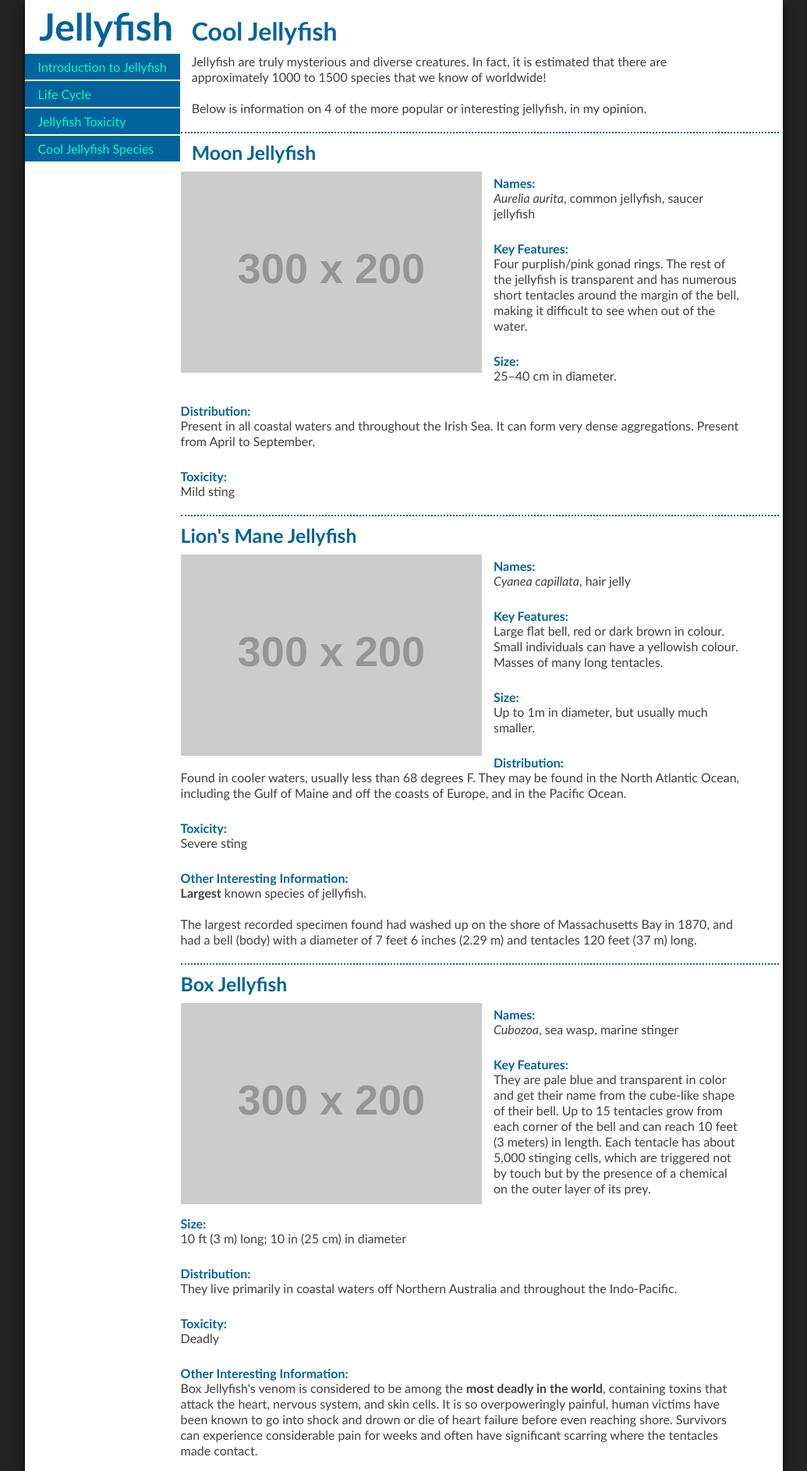
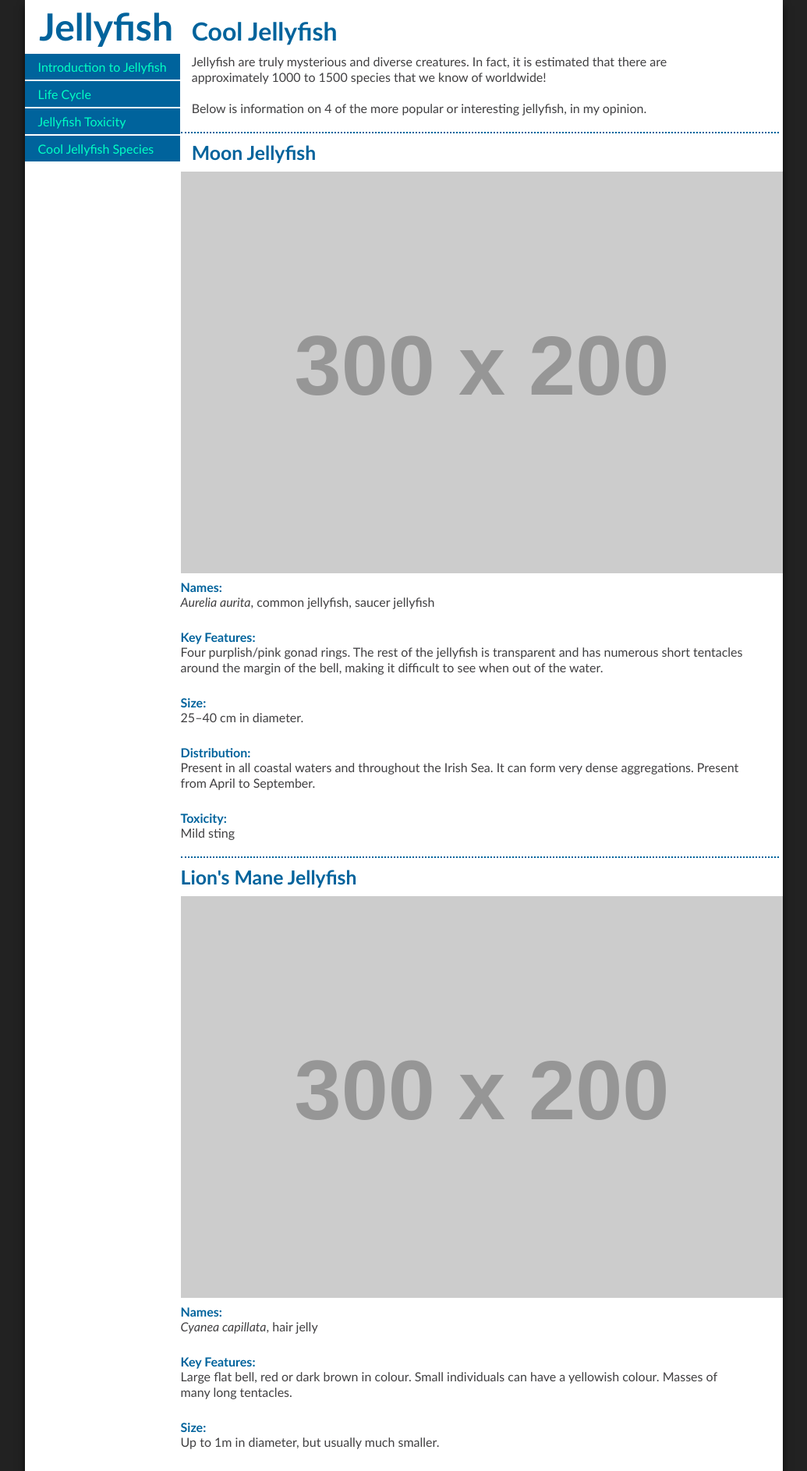
Before and after one commit to lim00074/large-data-website, a Jekyll site: the page built from species.html, in a window 1280 px wide. Shown: the top 1886 px of the page at 78% size, without its empty margins (122-1157 px from the left). Built offline with Jekyll 4.4.1, drawn with Linux system fonts in a browser that asks for light colours; Markdown is read by kramdown in place of the engine named in the settings.

Commit message:
Edited margins, img, figcap

```diff
--- a/css/jellyfish.css
+++ b/css/jellyfish.css
@@ -29,15 +29,21 @@ header {
 	float: none;
 }
 
-img {
+img,
+figure {
 	width: 100%;
 }
 
-.img-species {
+figcaption {
+	font-size: 0.85rem;
+	margin: 0 5px 20px 15px;
+}
+
+.img-banner {
+	background: url("http://placehold.it/1000x300") no-repeat center top;
+	background-size: cover;
 	width: 100%;
-	float: none;
-	overflow: hidden;
-	margin: 0;
+	height: 250px;
 }
 
 @media only screen and (min-width: 40em) {
@@ -49,6 +55,10 @@ img {
 	.main {
 		margin-left: 200px;
 	}
+
+	figcaption {
+		margin-left: 0;
+	}
 }
 
 @media only screen and (min-width: 50em) {
@@ -57,11 +67,6 @@ img {
 		box-shadow: 0px 8px 10px rgba(0, 0, 0, 0.7);
 	}
 
-	.img-species {
-		width: 50%;
-		float: left;
-		margin-right: 15px;
-	}
 }
 
 @media only screen and (min-width: 100em) {
@@ -202,6 +207,11 @@ ul {
 	padding-left: 0;
 }
 
+.li-jelly-types {
+	margin: 0 20px;
+	padding-bottom: 20px;
+	list-style: disc;
+}
 
 @media only screen and (min-width: 40em){
 	h1 {
```
